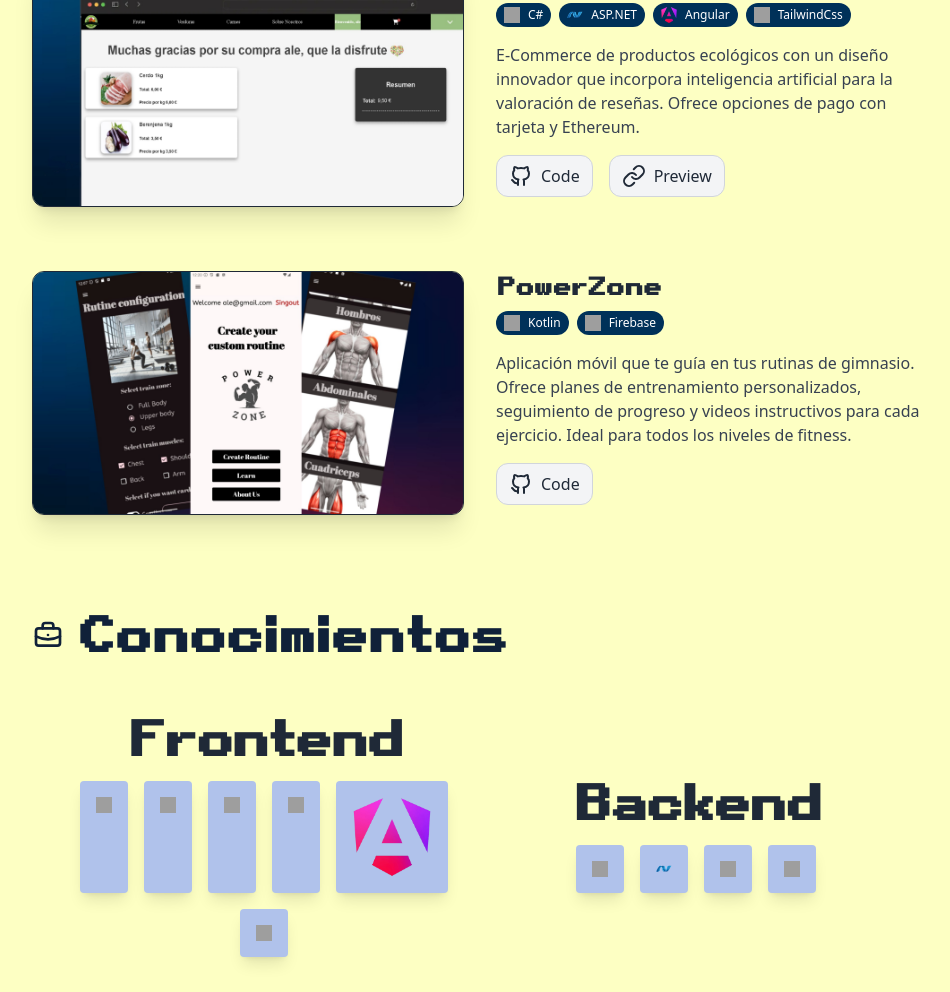
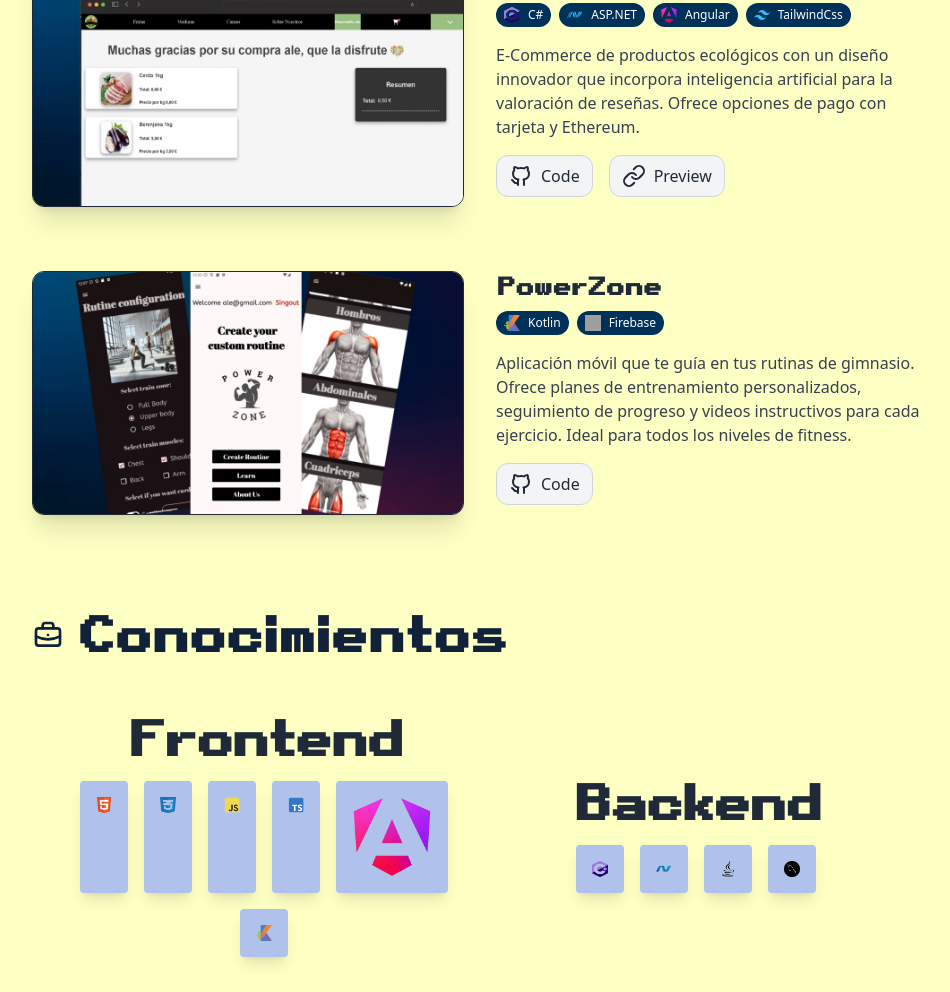
Before and after one commit to AGALMAD/porfolio, an Astro site: page / in a window 1280 px wide. Shown: the part 795-1787 px from the top of the page, without its empty margins (160-1110 px from the left). Built offline with nearby package versions, Linux system fonts and the light colour scheme; Astro itself is replaced by a stand-in of ours; grey boxes are pictures that could not be loaded; a web font is replaced by a local one.

Commit message:
cambios de rutas de iconos

```diff
--- a/src/components/icons/Angular.astro
+++ b/src/components/icons/Angular.astro
@@ -1 +1 @@
-<img {...Astro.props} src="/icons/angular.png" alt="ASP.NET Icon"  />
+<img {...Astro.props} src="/icons/angular.png" alt="Angular Icon"  />
--- a/src/components/icons/AspNet.astro
+++ b/src/components/icons/AspNet.astro
@@ -1,2 +1,2 @@
 <img   {...Astro.props}
-src="icons/aspNet.png" alt="ASP.NET Icon" class="size-4" />
+src="/icons/aspNet.png" alt="ASP.NET Icon" class="size-4" />
--- a/src/components/icons/CS.astro
+++ b/src/components/icons/CS.astro
@@ -1,2 +1,2 @@
 <img   {...Astro.props}
-src="../../../public/icons/cs.png" alt="ASP.NET Icon" class="size-4" />
+src="/icons/cs.png" alt="C# Icon" class="size-4" />
--- a/src/components/icons/CSS.astro
+++ b/src/components/icons/CSS.astro
@@ -1,2 +1,2 @@
 <img  {...Astro.props}
-src="../../../public/icons/css.png" alt="ASP.NET Icon" class="size-4" />
+src="/icons/css.png" alt="CSS Icon" class="size-4" />
--- a/src/components/icons/Firebase.astro
+++ b/src/components/icons/Firebase.astro
@@ -1 +1 @@
-<img {...Astro.props} src="/icons/firebase.png" alt="ASP.NET Icon"  />
+<img {...Astro.props} src="/icons/firebase.png" alt="Firebase Icon"  />
--- a/src/components/icons/HTML.astro
+++ b/src/components/icons/HTML.astro
@@ -1,2 +1,2 @@
 <img   {...Astro.props}
-src="../../../public/icons/html.png" alt="ASP.NET Icon" class="size-4" />
+src="/icons/html.png" alt="HTML Icon" class="size-4" />
--- a/src/components/icons/Java.astro
+++ b/src/components/icons/Java.astro
@@ -1,2 +1,2 @@
 <img   {...Astro.props}
-src="../../../public/icons/java.png" alt="ASP.NET Icon" class="size-4" />
+src="/icons/java.png" alt="Java Icon" class="size-4" />
--- a/src/components/icons/JavaScript.astro
+++ b/src/components/icons/JavaScript.astro
@@ -1,2 +1,2 @@
 <img   {...Astro.props}
-src="../../../public/icons/js.png" alt="ASP.NET Icon" class="size-4" />
+src="/icons/js.png" alt="JS Icon" class="size-4" />
--- a/src/components/icons/Kotlin.astro
+++ b/src/components/icons/Kotlin.astro
@@ -1,2 +1,2 @@
 <img   {...Astro.props}
-src="../../../public/icons/kotlin.png" alt="ASP.NET Icon" class="size-4" />
+src="/icons/kotlin.png" alt="Kotlin Icon" class="size-4" />
--- a/src/components/icons/MySql.astro
+++ b/src/components/icons/MySql.astro
@@ -1,2 +1,2 @@
 <img   {...Astro.props}
-src="../../../public/icons/mysql.png" alt="ASP.NET Icon" class="size-4" />
+src="/icons/mysql.png" alt="MySql Icon" class="size-4" />
--- a/src/components/icons/TailwindCss.astro
+++ b/src/components/icons/TailwindCss.astro
@@ -1,2 +1,2 @@
 <img   {...Astro.props}
-src="../../../public/icons/tailwind.png" alt="ASP.NET Icon" class="size-4" />
+src="/icons/tailwind.png" alt="TailwindCss Icon" class="size-4" />
--- a/src/components/icons/TypeScript.astro
+++ b/src/components/icons/TypeScript.astro
@@ -1,2 +1,2 @@
 <img   {...Astro.props}
-src="../../../public/icons/ts.png" alt="ASP.NET Icon" class="size-4" />
+src="/icons/ts.png" alt="TS Icon" class="size-4" />
```
